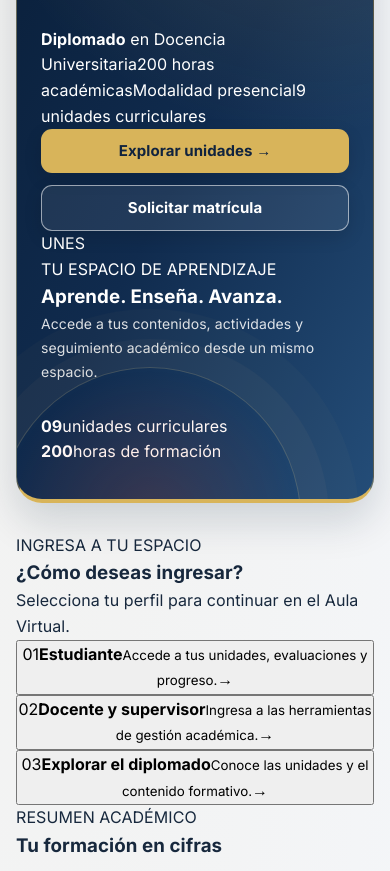
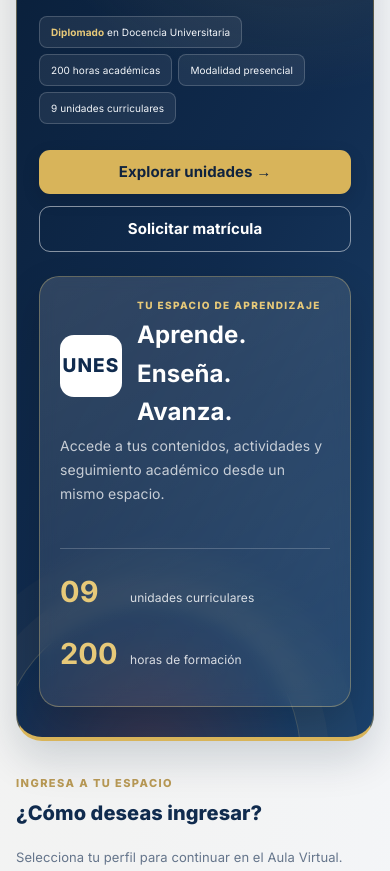
Before and after one commit to prosecucion966-prog/Aula-Virtual-UNES---Versi-n-inicial, a plain HTML site: page index.html in a window 390 px wide. Shown: the part 601-1472 px from the top of the page. Drawn offline with Linux system fonts and the light colour scheme.

Commit message:
Diseñar nueva portada institucional responsive

```diff
--- a/styles.css
+++ b/styles.css
@@ -1633,3 +1633,91 @@ main.container { padding-top: 34px; padding-bottom: 54px; }
   .stat-num { font-size:30px; }
   .modal-content { padding:28px 20px; }
 }
+
+
+/* PORTADA RENOVADA · COMPOSICIÓN INSTITUCIONAL */
+.hero-home {
+  display:grid;
+  grid-template-columns:minmax(0,1.55fr) minmax(260px,.75fr);
+  align-items:center;
+  gap:clamp(28px,5vw,68px);
+  min-height:390px;
+  padding:clamp(30px,5vw,64px);
+  text-align:left;
+  background:
+    radial-gradient(circle at 78% 18%,rgba(211,178,105,.2),transparent 18rem),
+    linear-gradient(120deg,#071a31 0%,#102b4e 58%,#1c426c 100%);
+}
+.hero-copy { position:relative; z-index:1; }
+.hero-kicker,.eyebrow {
+  display:block;
+  color:#b99a55;
+  font-size:11px;
+  font-weight:800;
+  letter-spacing:.13em;
+  text-transform:uppercase;
+  margin-bottom:12px;
+}
+.hero-home .hero-badge { display:table; margin:0 0 20px; }
+.hero-home h2 { max-width:690px; font-size:clamp(34px,4.2vw,52px); line-height:1.08; margin-bottom:18px; }
+.hero-home p { max-width:620px; font-size:16px; line-height:1.75; color:rgba(255,255,255,.83); margin-bottom:22px; }
+.hero-course-meta { display:flex; flex-wrap:wrap; gap:8px; margin:0 0 26px; }
+.hero-course-meta span { padding:7px 11px; border:1px solid rgba(255,255,255,.18); border-radius:8px; color:#f3f6fa; background:rgba(255,255,255,.07); font-size:11px; }
+.hero-course-meta strong { color:#e7c979; }
+.hero-home .hero-acciones { justify-content:flex-start; }
+.hero-home .btn-hero { min-width:165px; }
+.hero-home .btn-hero-outline { color:#fff; background:transparent; border:1px solid rgba(255,255,255,.5); box-shadow:none; }
+.hero-panel {
+  position:relative; z-index:1; padding:28px 26px;
+  border:1px solid rgba(231,201,121,.34); border-radius:20px;
+  background:linear-gradient(155deg,rgba(255,255,255,.14),rgba(255,255,255,.055));
+  box-shadow:0 18px 42px rgba(0,0,0,.16); color:#fff; backdrop-filter:blur(8px);
+}
+.hero-panel-mark { display:grid; place-items:center; width:62px; height:62px; margin-bottom:22px; border-radius:14px; background:#fff; color:#102b4e; font-size:19px; font-weight:900; letter-spacing:.06em; }
+.hero-panel-label { color:#e7c979; font-size:10px; font-weight:800; letter-spacing:.14em; }
+.hero-panel h3 { margin:9px 0; color:#fff; font-size:24px; }
+.hero-panel p { color:rgba(255,255,255,.78); font-size:13px; line-height:1.7; }
+.hero-panel-rule { height:1px; margin:20px 0 12px; background:rgba(255,255,255,.2); }
+.hero-panel-stat { display:flex; align-items:baseline; gap:12px; padding:8px 0; }
+.hero-panel-stat strong { min-width:58px; color:#e7c979; font-size:29px; }
+.hero-panel-stat span { color:rgba(255,255,255,.82); font-size:12px; }
+.home-access,.home-stats { margin:34px 0; }
+.home-section-heading { display:flex; align-items:end; justify-content:space-between; gap:18px; margin-bottom:16px; }
+.home-section-heading h3,.home-featured-heading h3 { margin:0; color:#102b4e; font-size:23px; font-weight:800; }
+.home-section-heading p { color:#65758b; font-size:13px; }
+.home-section-heading .eyebrow,.home-featured-heading .eyebrow { margin-bottom:5px; }
+.home-access-grid { display:grid; grid-template-columns:repeat(3,minmax(0,1fr)); gap:15px; }
+.home-access-card { display:flex; align-items:center; gap:13px; width:100%; min-height:112px; padding:18px; text-align:left; border:1px solid #e1e7ef; border-radius:15px; background:#fff; box-shadow:0 5px 18px rgba(15,35,62,.045); cursor:pointer; transition:transform .2s,box-shadow .2s,border-color .2s; font:inherit; }
+.home-access-card:hover { transform:translateY(-3px); border-color:#c9a34d; box-shadow:0 12px 28px rgba(15,35,62,.09); }
+.access-icon { display:grid; place-items:center; flex:0 0 43px; height:43px; border-radius:12px; background:#edf2f8; color:#173e6b; font-size:13px; font-weight:900; }
+.access-teacher { background:#f7f0df; color:#8c6a24; }
+.access-course { background:#e8f3f1; color:#27766a; }
+.access-copy { display:grid; gap:5px; flex:1; }
+.access-copy strong { color:#102b4e; font-size:14px; }
+.access-copy small { color:#65758b; font-size:11px; line-height:1.5; }
+.access-arrow { color:#b18b3e; font-size:21px; font-weight:800; }
+.home-stats .stats { margin:0; }
+.home-featured-heading { display:flex; align-items:end; justify-content:space-between; gap:16px; margin:38px 0 16px; }
+.home-featured-heading .section-title { margin:0; }
+.text-link { padding:8px 0; border:0; background:none; color:#315b88; font:700 13px inherit; cursor:pointer; }
+.text-link:hover { color:#9a762d; }
+@media(max-width:850px) {
+ .hero-home { grid-template-columns:1fr; gap:24px; }
+ .hero-panel { display:grid; grid-template-columns:62px 1fr; column-gap:15px; align-items:center; }
+ .hero-panel-mark { grid-row:span 2; margin:0; }
+ .hero-panel-label { align-self:end; }
+ .hero-panel h3 { margin:3px 0; }
+ .hero-panel p,.hero-panel-rule,.hero-panel-stat { grid-column:1/-1; }
+ .home-access-grid { grid-template-columns:1fr; }
+}
+@media(max-width:600px) {
+ .hero-home { padding:30px 22px; min-height:0; }
+ .hero-home h2 { font-size:33px; }
+ .hero-home p { font-size:14px; }
+ .hero-course-meta { gap:6px; }
+ .hero-course-meta span { font-size:10px; }
+ .hero-panel { padding:20px; }
+ .home-section-heading,.home-featured-heading { align-items:flex-start; flex-direction:column; }
+ .home-section-heading h3,.home-featured-heading h3 { font-size:20px; }
+ .home-access-card { min-height:96px; padding:14px; }
+}
```
